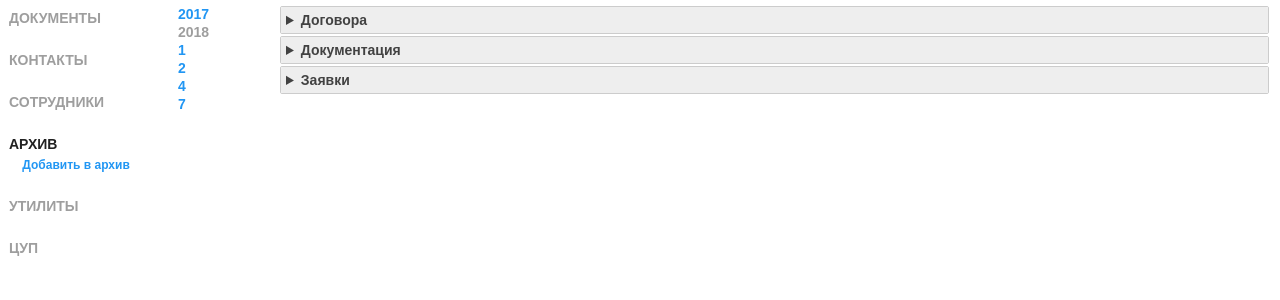
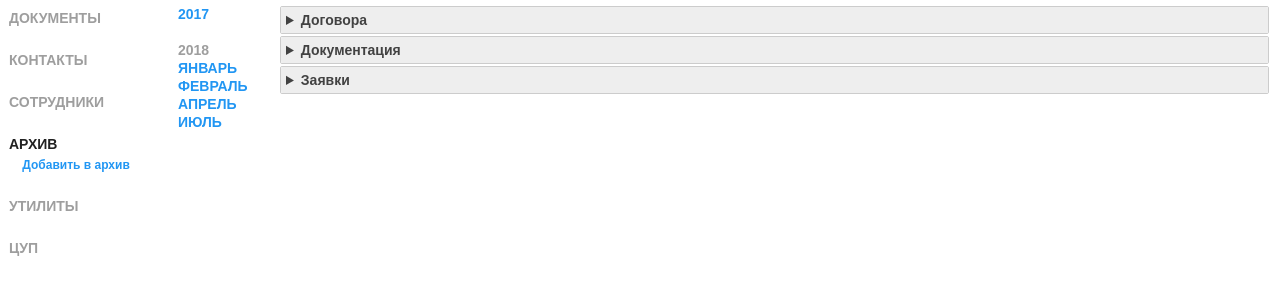
Before and after one commit to e-vladimir/EIS, a Django app: page /archives/filter/2018/ in a window 1280 px wide. Shown: the part 61-361 px from the top of the page. Run offline with Django 3.2, Linux system fonts and the light colour scheme; a user stored in the database is signed in; data comes from the database, SQL or seed files in the repository; some libraries are stand-ins or nearby versions.

Commit message:
Архив + Вывод месяцев словами
Прочие списки
+ Не выводится отсечка для последних элементов

Сотруники
* Поправлена верстка таблицы

```diff
--- a/archives/templates/archives_filter.html
+++ b/archives/templates/archives_filter.html
@@ -1,4 +1,6 @@
 {% include "header.html" %}
+
+{% load archives_extras %}
 
 <table width="100%">
     <tr>
@@ -11,14 +13,22 @@
                             <table width="100%">
                                 {% for year in list_year %}
                                     {% if year == year_current %}
+                                        {% if year != list_year|first %}
+                                            <tr><td>&nbsp;</td></tr>
+                                        {% endif %}
+
                                         <tr><td class="archive_current">{{year}}</td></tr>
                                         {% for month in list_month %}
                                             {% if month == month_current %}
-                                                <tr><td class="archive_current">{{ month }}</td></tr>
+                                                <tr><td class="archive_current">{% month_to_str month %}</td></tr>
                                             {% else %}
-                                                <tr><td class="archive_action"><a href="/archives/filter/{{year_current}}/{{month}}">{{month}}</a></td></tr>
+                                                <tr><td class="archive_action"><a href="/archives/filter/{{year_current}}/{{month}}">{% month_to_str month %}</a></td></tr>
                                             {% endif %}
                                         {% endfor %}
+
+                                        {% if year != list_year|last %}
+                                            <tr><td>&nbsp;</td></tr>
+                                        {% endif %}
                                     {% else %}
                                         <tr><td class="archive_action"><a href="/archives/filter/{{year}}/">{{year}}</a></td></tr>
                                     {% endif %}
@@ -81,7 +91,9 @@
                                                 </td>
                                             </tr>
 
-                                            <tr><td colspan="5"><hr></td></tr>
+                                            {% if document != category.list|last %}
+                                                <tr><td colspan="5"><hr></td></tr>
+                                            {% endif %}
                                         </table>
                                     {% endfor %}
                                 </details></td></tr>
--- /dev/null
+++ b/archives/templatetags/archives_extras.py
@@ -0,0 +1,24 @@
+from django import template
+
+register = template.Library()
+
+
+@register.simple_tag
+def month_to_str(in_month_num):
+	MONTHS = ["Январь",
+	          "Февраль",
+	          "Март",
+	          "Апрель",
+	          "Май",
+	          "Июнь",
+	          "Июль",
+	          "Август",
+	          "Сентябрь",
+	          "Октябрь",
+	          "Ноябрь",
+	          "Декабрь"]
+
+	if in_month_num in range(1,12):
+		return MONTHS[in_month_num - 1]
+	else:
+		return ""
--- a/archives/views.py
+++ b/archives/views.py
@@ -3,11 +3,6 @@ from EIS.global_info import *
 from .models import EIS_Archive, LIST_MONTH
 from .forms import ArchiveForm
 from django.utils import timezone
-
-
-class CMonth:
-	def get_month(self, in_month):
-		return LIST_MONTH[int(in_month)][1]
 
 
 def page_archives(request):
@@ -104,17 +99,13 @@ def page_archives_filter(request, year=None, month=None, category=None):
 
 		EIS_info['user'] = "{0} {1}".format(request.user.first_name, request.user.last_name)
 
-		# if month is None:
-		# 	month = ""
-
 		params = {'EIS_info'      : EIS_info,
 		          'list_year'     : list_year,
 		          'year_current'  : str(year),
 		          'category_current': str(category),
 		          'list_documents': list_documents,
 		          'list_month'    : list_month,
-		          'month_current' : month,
-		          'cmonth'        : LIST_MONTH}
+		          'month_current' : month}
 
 		return render(request, 'archives_filter.html', params)
 	else:
--- a/contacts/templates/contacts.html
+++ b/contacts/templates/contacts.html
@@ -34,7 +34,10 @@
                                         {% endif %}
                                     </td>
                                 </tr>
-                                <tr><td colspan="5"><hr></td></tr>
+
+                                {% if contact != organization.list|last %}
+                                    <tr><td colspan="5"><hr></td></tr>
+                                {% endif %}
                             </table>
                         {% endfor %}
                     </details></td></tr>
--- a/documents/templates/documents.html
+++ b/documents/templates/documents.html
@@ -14,6 +14,7 @@
                             <table width="100%">
                                 <tr>
                                     <td width="40%" class="first_col"><a href="/documents/view/{{ document.pk }}/" class="name">{{document.name}}</a><br><span class="small">{{ document.date }}</span></td>
+                                    <td class="note">{{ document.note}}</td>
                                     <td width="50px" align="center">{% if document.file_pdf %}
                                             <a href="{{ document.file_pdf.url }}" class="pdf">PDF</a><br><span class="small">{{ document.get_pdf_size }}</span>
                                         {% else %}
@@ -26,11 +27,12 @@
                                         &nbsp;
                                         {% endif %}
                                     </td>
-                                    <td class="note">{{ document.note}}</td>
                                     <td align="right" class="last_col" width="150px"><span class="user_update">{{ document.update_user }}</span><br><span class="small">{{ document.update_date|date:"d E Y" }}</span></td>
                                 </tr>
 
-                                <tr><td colspan="5"><hr></td></tr>
+                                {% if document != category.list|last %}
+                                    <tr><td colspan="5"><hr></td></tr>
+                                {% endif %}
                             </table>
                         {% endfor %}
                     </details></td></tr>
--- a/workers/templates/workers.html
+++ b/workers/templates/workers.html
@@ -11,7 +11,7 @@
                         <tr><td><details><summary class="group" >{{ category.grouper }}</summary>
 
                         {% for worker in category.list %}
-                            <table>
+                            <table width="100%">
                                 <tr>
                                     <td width="40%" class="first_col"><a href="/workers/view/{{ worker.pk }}/" class="name">{{worker.name}}</a><br><span class="small">{{ worker.post }}</span></td>
                                     <td class="note">{{ worker.note}}</td>
@@ -34,7 +34,9 @@
                                         {% endif %}
                                     </td>
                                 </tr>
-                                <tr><td colspan="5"><hr></td></tr>
+                                {% if worker != category.list|last %}
+                                    <tr><td colspan="5"><hr></td></tr>
+                                {% endif %}
                             </table>
                         {% endfor %}
                     </details></td></tr>
```
Also changed, not shown: archives/templatetags/__init__.py (added).
